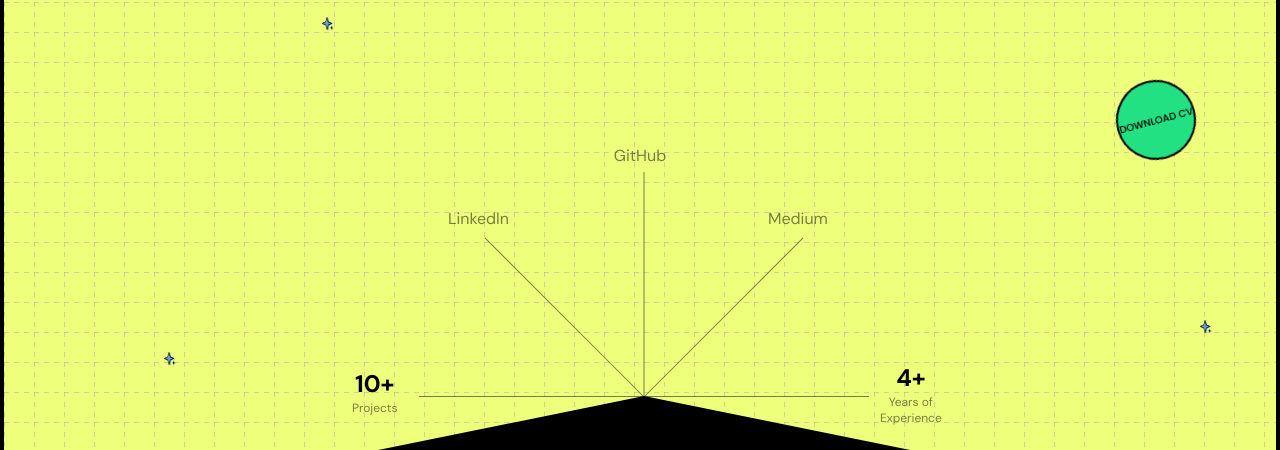
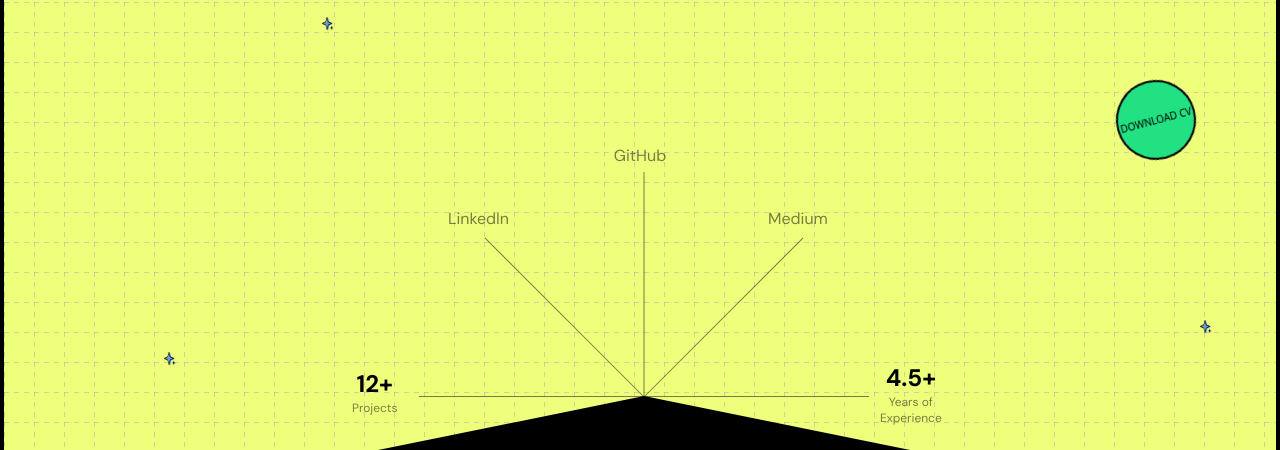
Before and after one commit to arulvalananto/portfolio, a Next.js app in the folder portfoliov2/: page / in a window 1280 px wide. Shown: the part 330-780 px from the top of the page. Built offline with nearby package versions, Linux system fonts and the light colour scheme.

Commit message:
chore: update cv and resume

```diff
--- a/portfoliov2/app/ui/home/components/HeroSection.tsx
+++ b/portfoliov2/app/ui/home/components/HeroSection.tsx
@@ -48,11 +48,11 @@ const HeroSection = () => {
             title="Medium"
           />
           <p className="absolute bottom-[110px] left-1/2 -translate-x-72 flex flex-col font-DMSans items-center transition duration-300 hover:scale-110">
-            <span className="font-bold text-2xl">10+</span>
+            <span className="font-bold text-2xl">12+</span>
             <span className="font-normal text-xs opacity-50">Projects</span>
           </p>
           <p className="absolute bottom-[100px] left-1/2 translate-x-60 flex flex-col font-DMSans items-center transition duration-300 hover:scale-110">
-            <span className="font-bold text-2xl">4+</span>
+            <span className="font-bold text-2xl">4.5+</span>
             <span className="font-normal text-xs opacity-50">Years of</span>
             <span className="font-normal text-xs opacity-50">Experience</span>
           </p>
@@ -61,7 +61,7 @@ const HeroSection = () => {
           <a
             download
             href="/Arul_Valan_Anto_CV.pdf"
-            className="hidden xl:flex transition duration-300 absolute top-1/2 -translate-y-16 right-20 w-[80px] h-[80px] text-center rounded-full items-center justify-center bg-[#22E183] border-2 border-black uppercase font-poppins font-normal text-[10px] -rotate-[15deg] hover:scale-95"
+            className="hidden xl:flex transition duration-300 absolute top-1/2 -translate-y-16 right-20 w-[80px] h-[80px] text-center rounded-full items-center justify-center bg-[#22E183] border-2 border-black uppercase font-normal text-[10px] -rotate-[15deg] hover:scale-95"
           >
             Download CV
           </a>
```
Also changed, not shown: 2 other files (tests, documents, lock files or other folders).
